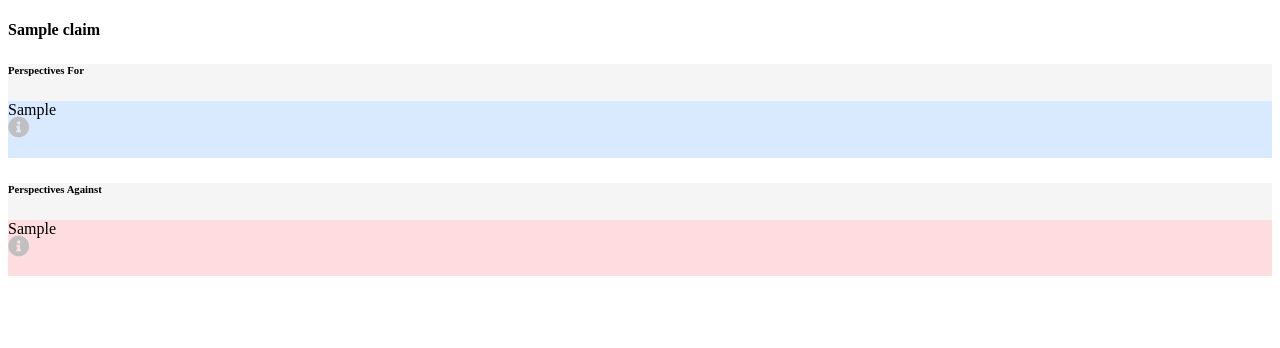
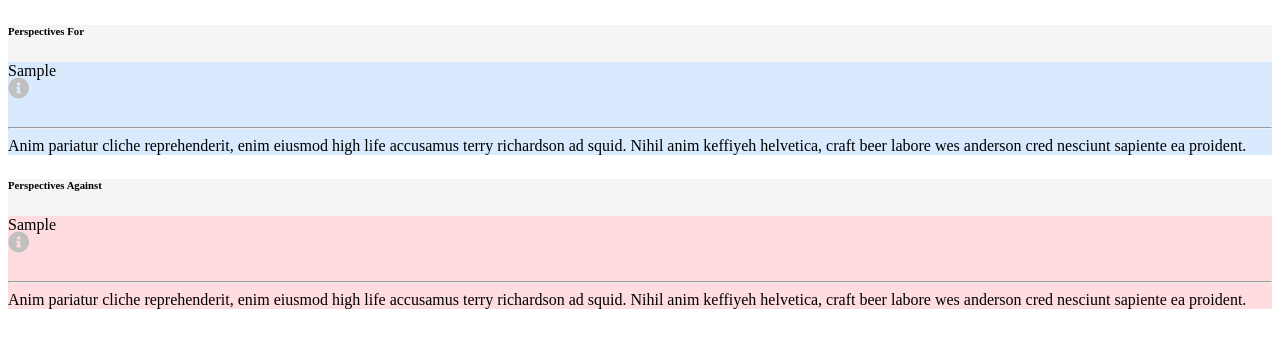
Before and after one commit to CogComp/perspectroscope, a Django app: template app/templates/two_column.html in a window 1280 px wide. Shown: the top 348 px of the page. Run offline with Django 3.2, Linux system fonts and the light colour scheme; the template is opened without the code that fills it: most values are stand-ins (such as "Sample title", 1, 10 or a date in 2020); some libraries are stand-ins or nearby versions.

Commit message:
added collapse for score bar and evidence box

```diff
--- a/app/templates/two_column.html
+++ b/app/templates/two_column.html
@@ -12,9 +12,7 @@
 </head>
 <body>
 <div class="container-fluid">
-    <h4 class="persp-claim-title pallete pallete-peter-river">
-        {{ claim.title }}
-    </h4>
+
     <div class="row">
         <div class="col persps-container tile" style="background-color: #f5f5f5">
             <h6>
@@ -42,15 +40,16 @@
                             </a>
                         </div>
                     </div>
-                    <div class="row">
+                    <div class="collapse score-collapse">
+                        <div class="row stance-bar">
                             <div class="col-12">
                                 <div class="progress" style="height: 5px; margin-top: 5px">
-                                <div class="progress-bar" style="width:1%; background-color: black"></div>
+                                    <!--<div class="progress-bar" style="width:1%; background-color: black"></div>-->
                                     <div class="progress-bar" style="width: {% widthratio cluster.1.1 1 100 %}%; background-color: #d0d0d0"></div>
                                 </div>
                             </div>
                         </div>
-                    <div class="row">
+                        <div class="row stance-bar">
                             <div class="col-12">
                                 <div class="progress" style="height: 5px; margin-top: 5px">
                                     <div class="progress-bar" style="width: 49%; background-color: rgb(235, 237, 239)"></div>
@@ -62,6 +61,18 @@
                                 </div>
                             </div>
                         </div>
+                    </div>
+                    <div class="collapse evidence-collapse">
+                        <hr>
+                        <div class="card">
+                            Anim pariatur cliche reprehenderit, enim eiusmod high life accusamus terry richardson ad squid. Nihil anim keffiyeh helvetica, craft beer labore wes anderson cred nesciunt sapiente ea proident.
+                        </div>
+                    </div>
+                    <!--<div class="row">-->
+                        <!--<div class="col-2">-->
+                            <!--<i class="far fa-thumbs-up fa-lg" style="color: silver" aria-hidden="true"></i>-->
+                        <!--</div>-->
+                    <!--</div>-->
                 </div>
             {% endfor %}
         </div>
@@ -91,16 +102,18 @@
                             </a>
                         </div>
                     </div>
-                    <div class="row">
+
+                    <div class="collapse score-collapse">
+                        <div class="row stance-bar">
                             <div class="col-12">
                                 <div class="progress" style="height: 5px; margin-top: 5px">
-                                <div class="progress-bar" style="width:1%; background-color: black"></div>
+                                    <!--<div class="progress-bar" style="width:1%; background-color: black"></div>-->
                                     <div class="progress-bar" style="width: {% widthratio cluster.1.1 1 100 %}%; background-color: #d0d0d0""></div>
                                 </div>
                             </div>
                         </div>
 
-                    <div class="row">
+                        <div class="row stance-bar">
                             <div class="col-12">
                                 <div class="progress" style="height: 5px; margin-top: 5px">
                                     {% with stanceabs=cluster.1.0|abs_val blankabs=cluster.1.0|blank_abs%}
@@ -117,6 +130,13 @@
                             </div>
                         </div>
                     </div>
+                    <div class="collapse evidence-collapse">
+                        <hr>
+                        <div class="card">
+                            Anim pariatur cliche reprehenderit, enim eiusmod high life accusamus terry richardson ad squid. Nihil anim keffiyeh helvetica, craft beer labore wes anderson cred nesciunt sapiente ea proident.
+                        </div>
+                    </div>
+                </div>
             {% endfor %}
         </div>
     </div>
@@ -126,6 +146,10 @@
 <script>
     $(document).ready(function () {
         $('[data-toggle="popover"]').popover();
+
+        $('.persp-title').click(function() {
+            $(this).find(".evidence-collapse").collapse('toggle');
+        })
     });
 </script>
 
```
Also changed, not shown: app/templates/vis_dataset_js_with_search_box.html (+16 -2 lines). Lines whose indentation alone changed are shown as unchanged.
